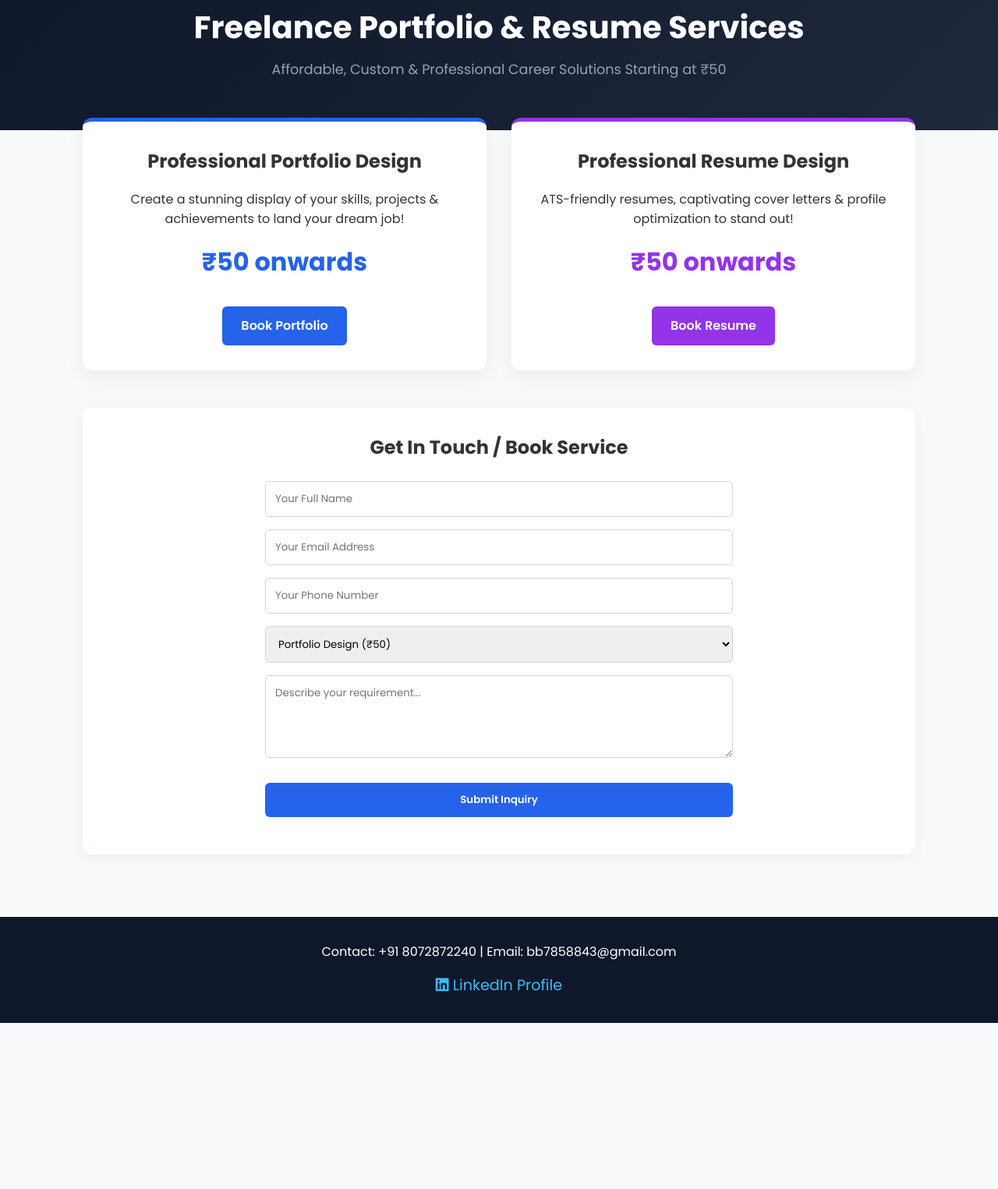
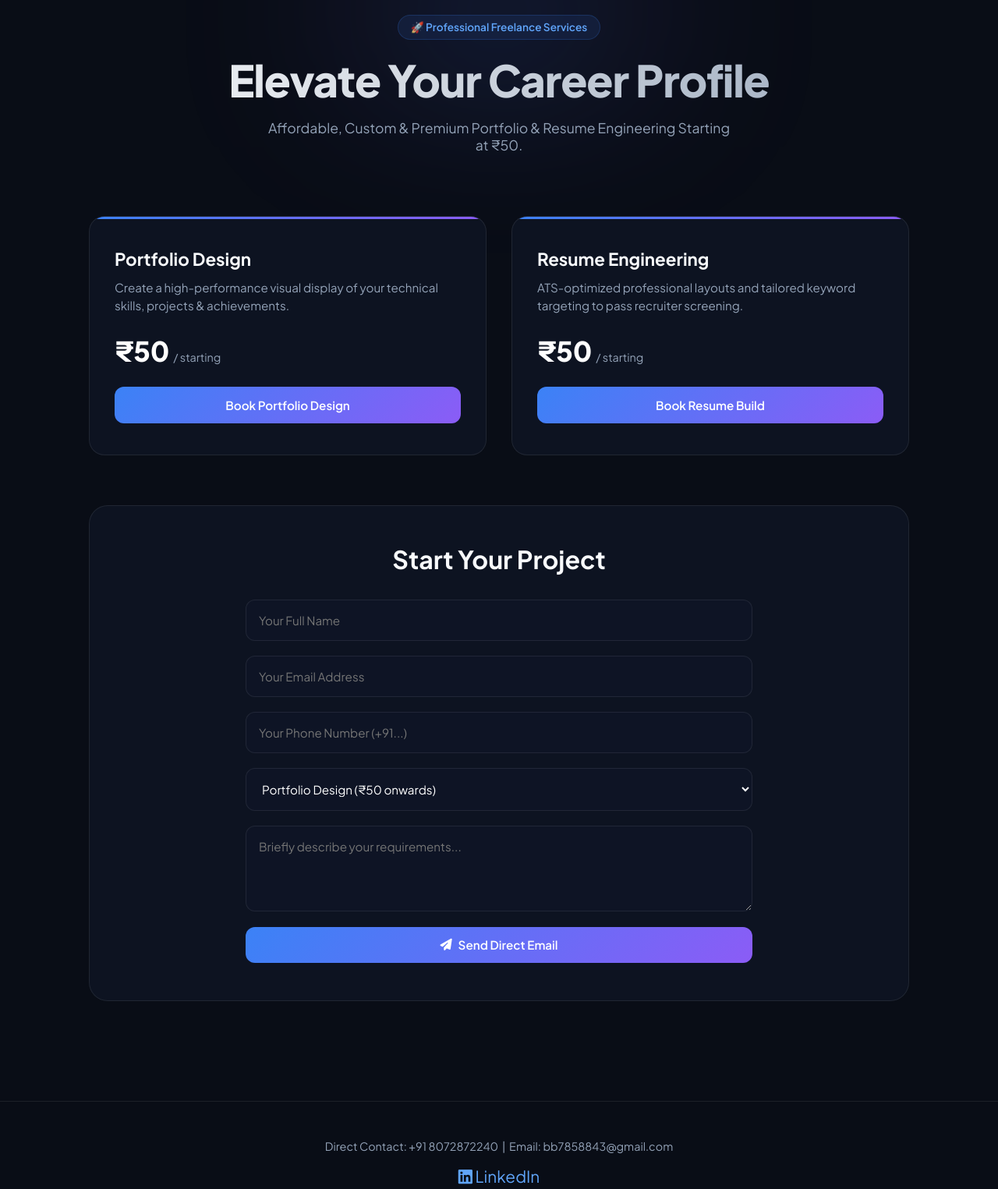
Before and after one commit to CyberwarriorBalaji/freelancer, a website: page freelance-portfolio/public/index.html in a window 1280 px wide. Shown: the part 61-1586 px from the top of the page at 78% size. Before the commit the page ends 1373 px from the top, so only its background shows below. Drawn offline with nearby package versions, Linux system fonts and the light colour scheme.

Commit message:
Update index.html

```diff
--- a/freelance-portfolio/public/index.html
+++ b/freelance-portfolio/public/index.html
@@ -4,110 +4,136 @@
     <meta charset="UTF-8">
     <meta name="viewport" content="width=device-width, initial-scale=1.0">
     <title>Freelance Portfolio & Resume Services</title>
-    <link href="https://fonts.googleapis.com/css2?family=Poppins:wght@300;400;600;700&display=swap" rel="stylesheet">
+    <link href="https://fonts.googleapis.com/css2?family=Plus+Jakarta+Sans:wght@300;400;500;600;700;800&display=swap" rel="stylesheet">
     <link rel="stylesheet" href="https://cdnjs.cloudflare.com/ajax/libs/font-awesome/6.4.0/css/all.min.css">
     <style>
-        * { margin: 0; padding: 0; box-sizing: border-box; font-family: 'Poppins', sans-serif; }
-        body { background: #f8f9fa; color: #333; line-height: 1.6; }
-        header { background: linear-gradient(135deg, #0f172a, #1e293b); color: white; text-align: center; padding: 4rem 1rem; }
-        header h1 { font-size: 2.5rem; margin-bottom: 0.5rem; }
-        header p { font-size: 1.1rem; color: #94a3b8; }
-        .container { max-width: 1100px; margin: auto; padding: 2rem 1rem; }
-        .services-grid { display: grid; grid-template-columns: repeat(auto-fit, minmax(300px, 1fr)); gap: 2rem; margin-top: -3rem; }
-        .card { background: white; border-radius: 12px; padding: 2rem; box-shadow: 0 10px 25px rgba(0,0,0,0.05); text-align: center; border-top: 5px solid #2563eb; }
-        .card.purple { border-top-color: #9333ea; }
-        .card h3 { font-size: 1.5rem; margin-bottom: 1rem; }
-        .price { font-size: 2rem; font-weight: 700; color: #2563eb; margin: 1rem 0; }
-        .card.purple .price { color: #9333ea; }
-        .btn { display: inline-block; background: #2563eb; color: white; padding: 0.75rem 1.5rem; border-radius: 6px; text-decoration: none; font-weight: 600; margin-top: 1rem; border: none; cursor: pointer; }
-        .card.purple .btn { background: #9333ea; }
-        .contact-section { background: white; border-radius: 12px; padding: 2rem; margin-top: 3rem; box-shadow: 0 4px 15px rgba(0,0,0,0.05); }
-        .contact-section h2 { text-align: center; margin-bottom: 1.5rem; }
-        form { display: grid; gap: 1rem; max-width: 600px; margin: auto; }
-        input, textarea, select { width: 100%; padding: 0.75rem; border: 1px solid #cbd5e1; border-radius: 6px; }
-        footer { text-align: center; padding: 2rem; background: #0f172a; color: white; margin-top: 3rem; }
-        .social-links a { color: #38bdf8; margin: 0 10px; font-size: 1.2rem; text-decoration: none; }
+        :root {
+            --bg-color: #090d16;
+            --card-bg: rgba(17, 24, 39, 0.7);
+            --border-color: rgba(255, 255, 255, 0.08);
+            --primary-glow: linear-gradient(135deg, #3b82f6 0%, #8b5cf6 100%);
+            --text-main: #f8fafc;
+            --text-muted: #94a3b8;
+        }
+
+        * { margin: 0; padding: 0; box-sizing: border-box; font-family: 'Plus Jakarta Sans', sans-serif; }
+        body { background-color: var(--bg-color); color: var(--text-main); min-height: 100vh; overflow-x: hidden; }
+
+        body::before {
+            content: '';
+            position: absolute;
+            top: -100px;
+            left: 50%;
+            transform: translateX(-50%);
+            width: 600px;
+            height: 350px;
+            background: radial-gradient(circle, rgba(59, 130, 246, 0.15) 0%, rgba(139, 92, 246, 0.05) 50%, transparent 100%);
+            z-index: -1;
+            filter: blur(80px);
+        }
+
+        header { text-align: center; padding: 5rem 1rem 3rem; }
+        .badge { display: inline-block; background: rgba(59, 130, 246, 0.1); color: #60a5fa; padding: 0.4rem 1rem; border-radius: 50px; font-size: 0.85rem; font-weight: 600; margin-bottom: 1rem; border: 1px solid rgba(59, 130, 246, 0.2); }
+        header h1 { font-size: clamp(2.2rem, 5vw, 3.5rem); font-weight: 800; letter-spacing: -0.02em; margin-bottom: 1rem; background: linear-gradient(to right, #ffffff, #94a3b8); -webkit-background-clip: text; -webkit-text-fill-color: transparent; }
+        header p { font-size: 1.1rem; color: var(--text-muted); max-width: 600px; margin: auto; }
+
+        .container { max-width: 1100px; margin: auto; padding: 0 1.5rem 4rem; }
+        .services-grid { display: grid; grid-template-columns: repeat(auto-fit, minmax(320px, 1fr)); gap: 2rem; margin-top: 2rem; }
+
+        .card { background: var(--card-bg); backdrop-filter: blur(16px); border: 1px solid var(--border-color); border-radius: 20px; padding: 2.5rem 2rem; text-align: left; transition: transform 0.3s ease; position: relative; overflow: hidden; }
+        .card:hover { transform: translateY(-5px); border-color: rgba(59, 130, 246, 0.4); }
+        .card::before { content: ''; position: absolute; top: 0; left: 0; width: 100%; height: 3px; background: var(--primary-glow); }
+
+        .card h3 { font-size: 1.4rem; font-weight: 700; margin-bottom: 0.75rem; }
+        .card p { color: var(--text-muted); font-size: 0.95rem; margin-bottom: 1.5rem; line-height: 1.5; }
+        .price-tag { font-size: 2.2rem; font-weight: 800; color: #fff; margin-bottom: 1.5rem; display: flex; align-items: baseline; gap: 0.3rem; }
+        .price-tag span { font-size: 0.9rem; font-weight: 400; color: var(--text-muted); }
+
+        .btn { display: inline-flex; justify-content: center; align-items: center; width: 100%; background: var(--primary-glow); color: white; padding: 0.85rem 1.5rem; border-radius: 12px; text-decoration: none; font-weight: 600; font-size: 0.95rem; border: none; cursor: pointer; }
+
+        .contact-section { background: var(--card-bg); backdrop-filter: blur(16px); border: 1px solid var(--border-color); border-radius: 24px; padding: 3rem 2rem; margin-top: 4rem; }
+        .contact-section h2 { text-align: center; font-size: 2rem; font-weight: 700; margin-bottom: 2rem; }
+
+        form { display: grid; gap: 1.2rem; max-width: 650px; margin: auto; }
+        input, textarea, select { width: 100%; padding: 1rem; background: rgba(15, 23, 42, 0.6); border: 1px solid var(--border-color); border-radius: 12px; color: white; font-size: 0.95rem; outline: none; }
+        input:focus, textarea:focus, select:focus { border-color: #3b82f6; }
+        select option { background: #0f172a; color: white; }
+
+        footer { text-align: center; padding: 3rem 1rem; border-top: 1px solid var(--border-color); margin-top: 4rem; color: var(--text-muted); font-size: 0.9rem; }
+        .social-links { margin-top: 1rem; display: flex; justify-content: center; gap: 1.5rem; }
+        .social-links a { color: #60a5fa; font-size: 1.3rem; text-decoration: none; }
     </style>
 </head>
 <body>
 
     <header>
-        <h1>Freelance Portfolio & Resume Services</h1>
-        <p>Affordable, Custom & Professional Career Solutions Starting at ₹50</p>
+        <span class="badge">🚀 Professional Freelance Services</span>
+        <h1>Elevate Your Career Profile</h1>
+        <p>Affordable, Custom & Premium Portfolio & Resume Engineering Starting at ₹50.</p>
     </header>
 
     <div class="container">
         <div class="services-grid">
             <div class="card">
-                <h3>Professional Portfolio Design</h3>
-                <p>Create a stunning display of your skills, projects & achievements to land your dream job!</p>
-                <div class="price">₹50 onwards</div>
-                <a href="#contact" class="btn">Book Portfolio</a>
+                <h3>Portfolio Design</h3>
+                <p>Create a high-performance visual display of your technical skills, projects & achievements.</p>
+                <div class="price-tag">₹50 <span>/ starting</span></div>
+                <a href="#contact" class="btn">Book Portfolio Design</a>
             </div>
-            <div class="card purple">
-                <h3>Professional Resume Design</h3>
-                <p>ATS-friendly resumes, captivating cover letters & profile optimization to stand out!</p>
-                <div class="price">₹50 onwards</div>
-                <a href="#contact" class="btn">Book Resume</a>
+
+            <div class="card">
+                <h3>Resume Engineering</h3>
+                <p>ATS-optimized professional layouts and tailored keyword targeting to pass recruiter screening.</p>
+                <div class="price-tag">₹50 <span>/ starting</span></div>
+                <a href="#contact" class="btn">Book Resume Build</a>
             </div>
         </div>
 
         <div class="contact-section" id="contact">
-            <h2>Get In Touch / Book Service</h2>
-            <form id="bookingForm">
+            <h2>Start Your Project</h2>
+            <form id="directMailForm">
                 <input type="text" id="name" placeholder="Your Full Name" required>
                 <input type="email" id="email" placeholder="Your Email Address" required>
-                <input type="text" id="phone" placeholder="Your Phone Number" required>
+                <input type="text" id="phone" placeholder="Your Phone Number (+91...)" required>
                 <select id="service">
-                    <option value="Portfolio Design">Portfolio Design (₹50)</option>
-                    <option value="Resume Design">Resume Design (₹50)</option>
+                    <option value="Portfolio Design">Portfolio Design (₹50 onwards)</option>
+                    <option value="Resume Design">Resume Design (₹50 onwards)</option>
                 </select>
-                <textarea id="message" rows="4" placeholder="Describe your requirement..." required></textarea>
-                <button type="submit" class="btn" style="width: 100%;">Submit Inquiry</button>
+                <textarea id="message" rows="4" placeholder="Briefly describe your requirements..." required></textarea>
+                <button type="submit" class="btn"><i class="fas fa-paper-plane" style="margin-right: 8px;"></i> Send Direct Email</button>
             </form>
-            <p id="responseMsg" style="text-align:center; margin-top:1rem; font-weight:600;"></p>
         </div>
     </div>
 
     <footer>
-        <p>Contact: +91 8072872240 | Email: bb7858843@gmail.com</p>
-        <div class="social-links" style="margin-top: 1rem;">
-            <a href="https://www.linkedin.com/in/free-lencer-8a49a0447" target="_blank"><i class="fab fa-linkedin"></i> LinkedIn Profile</a>
+        <p>Direct Contact: +91 8072872240 &nbsp;|&nbsp; Email: bb7858843@gmail.com</p>
+        <div class="social-links">
+            <a href="https://www.linkedin.com/in/free-lencer-8a49a0447" target="_blank"><i class="fab fa-linkedin"></i> LinkedIn</a>
         </div>
     </footer>
 
-    <!-- Supabase JS Client SDK -->
-    <script src="https://cdn.jsdelivr.net/npm/@supabase/supabase-js@2"></script>
     <script>
-        // Your Supabase Configuration
-        const SUPABASE_URL = 'https://zepcopfwdcviidskgshk.supabase.co';
-        const SUPABASE_ANON_KEY = 'eyJhbGciOiJIUzI1NiIsInR5cCI6IkpXVCJ9.eyJpc3MiOiJzdXBhYmFzZSIsInJlZiI6InplcGNvcGZ3ZGN2aWlkc2tnc2hrIiwicm9sZSI6ImFub24iLCJpYXQiOjE3OTMyODY4NDEsImV4cCI6MjEwODg2Mjg0MX0.OtRohqXVu7PvA8QsTBThreQPSVIlsZDO2jk7G2mpCu0';
-
-        const supabaseClient = supabase.createClient(SUPABASE_URL, SUPABASE_ANON_KEY);
-
-        document.getElementById('bookingForm').addEventListener('submit', async function(e) {
+        document.getElementById('directMailForm').addEventListener('submit', function(e) {
             e.preventDefault();
 
-            const data = {
-                client_name: document.getElementById('name').value,
-                client_email: document.getElementById('email').value,
-                client_phone: document.getElementById('phone').value,
-                message: `${document.getElementById('service').value}: ${document.getElementById('message').value}`
-            };
+            const name = document.getElementById('name').value;
+            const email = document.getElementById('email').value;
+            const phone = document.getElementById('phone').value;
+            const service = document.getElementById('service').value;
+            const message = document.getElementById('message').value;
 
-            const { error } = await supabaseClient
-                .from('inquiries')
-                .insert([data]);
+            const recipient = "bb7858843@gmail.com";
+            const subject = encodeURIComponent(`New Booking: ${service} - ${name}`);
+            const body = encodeURIComponent(
+                `Client Name: ${name}\n` +
+                `Client Email: ${email}\n` +
+                `Client Phone: ${phone}\n` +
+                `Service Selected: ${service}\n\n` +
+                `Requirements:\n${message}`
+            );
 
-            const msgEl = document.getElementById('responseMsg');
-            if (error) {
-                msgEl.style.color = 'red';
-                msgEl.textContent = 'Submission failed: ' + error.message;
-            } else {
-                msgEl.style.color = 'green';
-                msgEl.textContent = 'Booking inquiry submitted successfully!';
-                document.getElementById('bookingForm').reset();
-            }
+            // Opens default email app directly addressed to your Gmail
+            window.location.href = `mailto:${recipient}?subject=${subject}&body=${body}`;
         });
     </script>
 </body>
```
